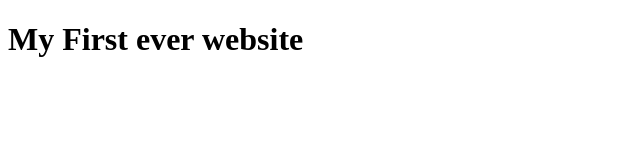
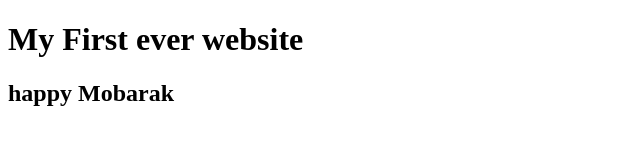
Before and after one commit to maulanajakir/my-first-website, a plain HTML site: page index.html in a window 1280 px wide. Shown: the whole page, without its empty margins (0-640 px from the left). Drawn offline with Linux system fonts and the light colour scheme.

Commit message:
lerned github

```diff
--- a/index.html
+++ b/index.html
@@ -7,5 +7,6 @@
 </head>
 <body>
     <h1>My First ever website</h1>
+    <h2>happy Mobarak</h2>
 </body>
 </html>
```
